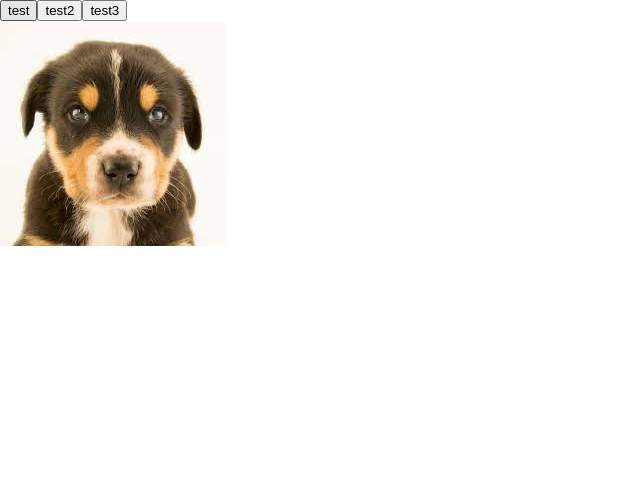
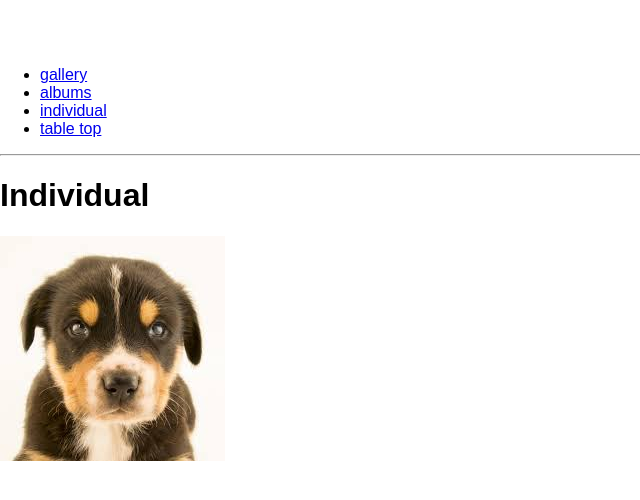
Before and after one commit to chasejohnson3/Photo-Album, a React (Create React App) app in the folder photo-album/: page /individual in a window 1280 px wide. Shown: the top 500 px of the page, without its empty margins (0-640 px from the left). Built offline with nearby package versions, Linux system fonts and the light colour scheme.

Commit message:
We have a photo showing up within the Individual Tab.

```diff
--- a/photo-album/package.json
+++ b/photo-album/package.json
@@ -5,6 +5,8 @@
   "dependencies": {
     "react": "^16.3.1",
     "react-dom": "^16.3.1",
+    "react-router": "^4.2.0",
+    "react-router-dom": "^4.2.2",
     "react-scripts": "1.1.4"
   },
   "scripts": {
--- a/photo-album/src/Album.js
+++ b/photo-album/src/Album.js
@@ -12,7 +12,7 @@ class Album extends Component {
     render(){
         return (
             <div>
-                <PhotoIndividual/>
+                <Photo/>
             </div>
 
         );
--- a/photo-album/src/Photo.js
+++ b/photo-album/src/Photo.js
@@ -7,6 +7,8 @@ class Photo extends Component {
         super(props);
         this.state = {
             image : image1,
+            favorite : false,
+            comment: ""
         }
     }
 
--- /dev/null
+++ b/photo-album/src/components/AlbumComponent.js
@@ -0,0 +1,11 @@
+import React from 'react';
+
+const Album = () => {
+    return (
+        <div className="jumbotron">
+            <h1 className="display-3">Album</h1>
+        </div>
+    );
+}
+
+export default Album;
--- /dev/null
+++ b/photo-album/src/components/App.js
@@ -0,0 +1,53 @@
+import React, { Component } from 'react';
+import '../styles/App.css';
+
+import TableTop from './TableTopComponent';
+import Individual from './IndividualComponent';
+import Gallery from './GalleryComponent';
+import Album from './AlbumComponent';
+
+
+// import route Components here
+import {
+  BrowserRouter as Router,
+  Route,
+  Link,
+  Switch,
+  Redirect
+} from 'react-router-dom'
+
+
+class App extends Component {
+  render() {
+    return (
+      <Router>
+        <div className="App">
+
+          <div className="container">
+            <ul>
+              <li><Link to="/gallery">gallery</Link></li>
+              <li><Link to="/album">albums</Link></li>
+              <li><Link to="/individual">individual</Link></li>
+              <li>
+                <Link to="/tabletop">table top</Link>
+              </li>
+            </ul>
+            <hr/>
+
+          <Switch>
+            <Route exact path="/" component={Gallery} />
+            <Route path="/gallery" component={Gallery}/>
+            <Route path="/album" component={Album} />
+            <Route path="/individual" component={Individual} />
+            <Route path="/tabletop" component={TableTop} />
+          </Switch>
+
+
+          </div>
+        </div>
+      </Router>
+    );
+  }
+}
+
+export default App;
--- /dev/null
+++ b/photo-album/src/components/GalleryComponent.js
@@ -0,0 +1,11 @@
+import React from 'react';
+
+const Gallery = () => {
+    return (
+        <div className="jumbotron">
+            <h1 className="display-3">Gallery</h1>
+        </div>
+    );
+}
+
+export default Gallery;
--- /dev/null
+++ b/photo-album/src/components/IndividualComponent.js
@@ -0,0 +1,13 @@
+import React from 'react';
+import Photo from "../Photo";
+
+const Individual = () => {
+    return (
+        <div className="jumbotron">
+            <h1 className="display-3">Individual</h1>
+            <Photo/>
+        </div>
+    );
+}
+
+export default Individual;
--- /dev/null
+++ b/photo-album/src/components/TableTopComponent.js
@@ -0,0 +1,11 @@
+import React from 'react';
+
+const TableTop = () => {
+  return (
+      <div className="jumbotron">
+        <h1 className="display-3">Table Tops</h1>
+      </div>
+  );
+}
+
+export default TableTop;
--- a/photo-album/src/index.js
+++ b/photo-album/src/index.js
@@ -1,7 +1,7 @@
 import React from 'react';
 import ReactDOM from 'react-dom';
-import './index.css';
-import App from './App';
+import './styles/index.css';
+import App from './components/App';
 import registerServiceWorker from './registerServiceWorker';
 
 ReactDOM.render(<App />, document.getElementById('root'));
--- /dev/null
+++ b/photo-album/src/styles/App.css
@@ -0,0 +1,6 @@
+.App {
+  padding-top: 50px;
+}
+
+
+@import url('https://maxcdn.bootstrapcdn.com/bootstrap/4.0.0-beta.2/css/bootstrap.min.css');
--- /dev/null
+++ b/photo-album/src/styles/index.css
@@ -0,0 +1,5 @@
+body {
+  margin: 0;
+  padding: 0;
+  font-family: sans-serif;
+}
```
Also changed, not shown: 2 other files (tests, documents, lock files or other folders).
